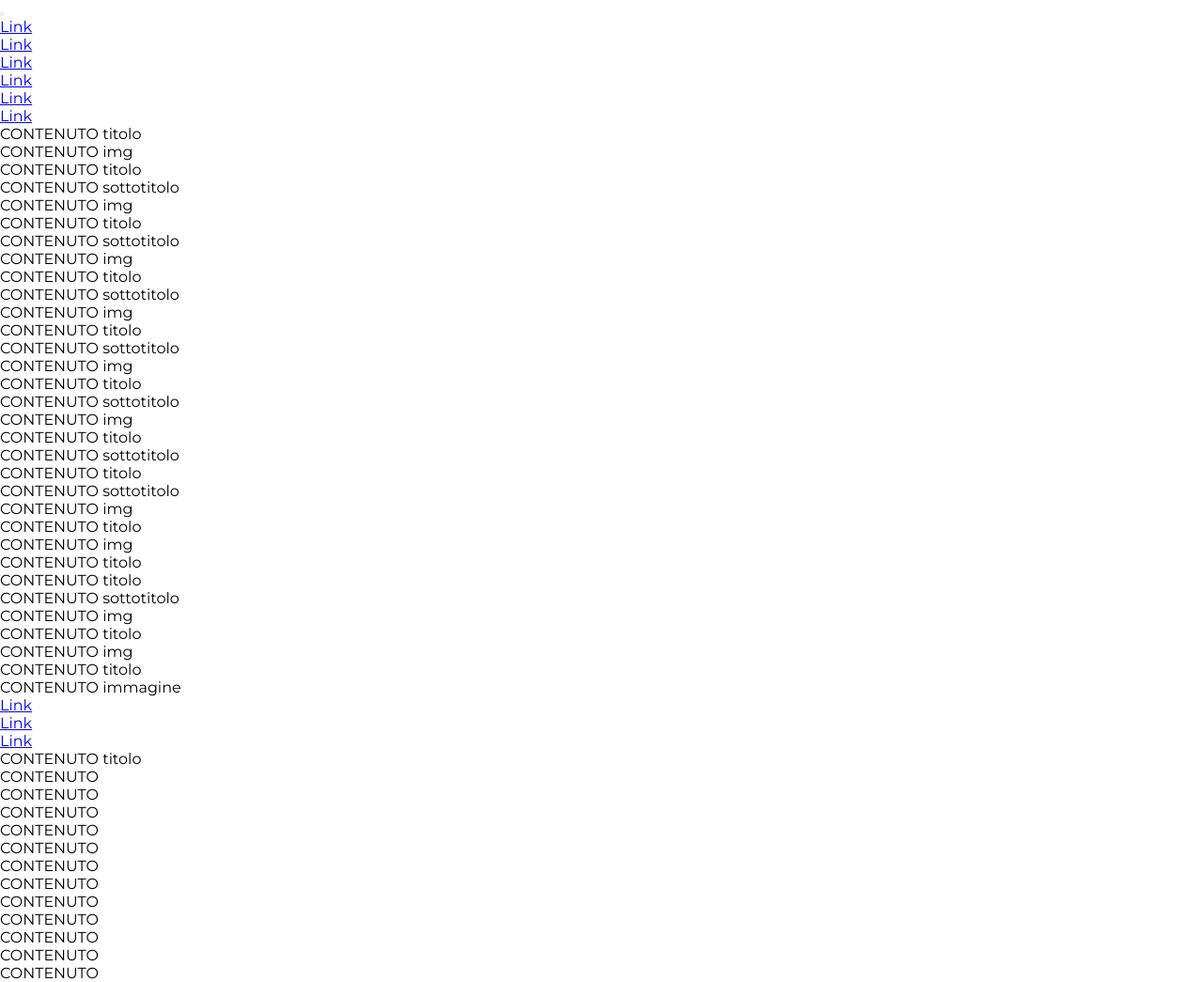
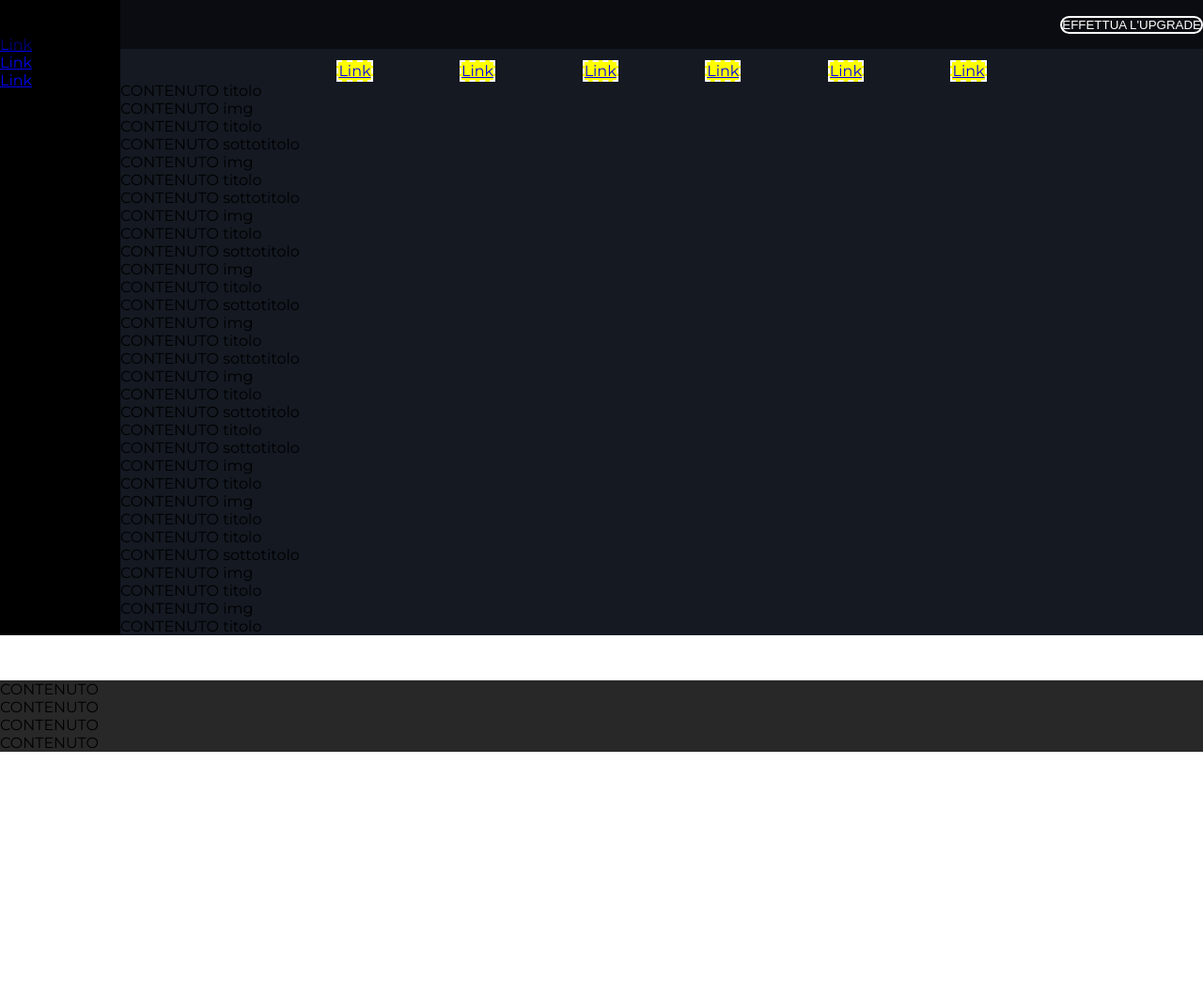
Before and after one commit to LorenzoNicco/html-css-spotifyweb, a plain HTML site: page index.html in a window 1280 px wide. Shown: the whole page at 94% size. After the commit the page ends 800 px from the top, so only its background shows below. Drawn offline with Linux system fonts and the light colour scheme.

Commit message:
Add debug nav pagine e upgrade banner / Fix aside

```diff
--- a/css/common.css
+++ b/css/common.css
@@ -9,3 +9,18 @@
 body {
     font-family: 'Montserrat', sans-serif;
 }
+
+ul {
+    list-style: none;
+}
+
+/* FLEX */
+.container-flex {
+    display: flex;
+    justify-content: space-between;
+}
+
+/* VARIABILI */
+:root {
+    --debug-border: 2px dashed white;
+}
--- a/css/debug.css
+++ b/css/debug.css
@@ -0,0 +1,7 @@
+/***********************
+ navigazione pagine
+************************/
+.debug .page-nav li {
+    border: var(--debug-border);
+    background-color: yellow;
+}
--- a/css/style.css
+++ b/css/style.css
@@ -0,0 +1,62 @@
+#app-screen {
+    min-height: 600px;
+}
+
+/*********************************************
+ INTERFACCIA
+*********************************************/
+#main-viewport {
+    background-color: #141922;
+    width: 90%;
+}
+
+/***********************
+ sezione upgrade
+************************/
+.upgrade-banner {
+    background-color: rgba(0, 0, 0, 0.5);
+    width: 100%;
+    position: fixed;
+    top: 0;
+    left: 0;
+    text-align: right;
+    padding: 1rem 0;
+}
+
+.upgrade-banner > button {
+    background-color: transparent;
+    border: 2px solid white;
+    color: white;
+    border-radius: 20px;
+}
+
+/***********************
+ navigazione pagine
+************************/
+.page-nav {
+    margin-top: 4rem;
+}
+
+.page-nav > ul {
+    width: 60%;
+    margin: 0 auto;
+}
+
+/*********************************************
+ SEZIONE LATERALE
+*********************************************/
+aside {
+    background-color: black;
+    width: 10%;
+}
+
+/*********************************************
+ CONSOLE
+*********************************************/
+#console {
+    background-color: #282828;
+    width: 100%;
+    position: fixed;
+    bottom: 0;
+    right: 0;
+}
--- a/index.html
+++ b/index.html
@@ -18,19 +18,64 @@
 
     <title>Spotify web</title>
 </head>
-<body>
+<body class="debug">
     <!-- MAIN -->
-    <main>
+    <main id="app-screen" class="container-flex">
+        <!-- SEZIONE LATERALE -->
+        <aside>
+            <header>
+                <div class="logo">CONTENUTO immagine</div>
+            </header>
+
+            <main>
+                <nav>
+                    <ul>
+                        <li>
+                            <a href="#">Link</a>
+                        </li>
+                        <li>
+                            <a href="#">Link</a>
+                        </li>
+                        <li>
+                            <a href="#">Link</a>
+                        </li>
+                    </ul>
+                </nav>
+
+                <div>
+                    <div>CONTENUTO titolo</div>
+
+                    <div>CONTENUTO</div>
+                </div>
+
+                <div class="playlists">
+                    <ul>
+                        <li>CONTENUTO</li>
+                        <li>CONTENUTO</li>
+                        <li>CONTENUTO</li>
+                        <li>CONTENUTO</li>
+                        <li>CONTENUTO</li>
+                        <li>CONTENUTO</li>
+                        <li>CONTENUTO</li>
+                    </ul>
+                </div>
+            </main>
+
+            <footer>
+                <div class="aside-footer"></div>
+            </footer>
+        </aside>
+
         <!-- INTERFACCIA -->
-        <section>
+        <section id="main-viewport">
             <!-- sezione upgrade -->
-            <div>
-                <button></button>
+            <div class="upgrade-banner">
+                <button>EFFETTUA L'UPGRADE</button>
             </div>
 
             <!-- navigazione pagine -->
-            <nav>
-                <ul>
+            <nav class="page-nav">
+                <ul class="container-flex">
                     <li>
                         <a href="#">Link</a>
                     </li>
@@ -149,47 +194,6 @@
                 </div>
             </section>
         </section>
-
-        <!-- SEZIONE LATERALE -->
-        <aside>
-            <section id="lateral-bar">
-                <div class="logo">CONTENUTO immagine</div>
-
-                <nav>
-                    <ul>
-                        <li>
-                            <a href="#">Link</a>
-                        </li>
-                        <li>
-                            <a href="#">Link</a>
-                        </li>
-                        <li>
-                            <a href="#">Link</a>
-                        </li>
-                    </ul>
-                </nav>
-
-                <div>
-                    <div>CONTENUTO titolo</div>
-
-                    <div>CONTENUTO</div>
-                </div>
-
-                <div class="playlists">
-                    <ul>
-                        <li>CONTENUTO</li>
-                        <li>CONTENUTO</li>
-                        <li>CONTENUTO</li>
-                        <li>CONTENUTO</li>
-                        <li>CONTENUTO</li>
-                        <li>CONTENUTO</li>
-                        <li>CONTENUTO</li>
-                    </ul>
-                </div>
-
-                <div class="aside-footer"></div>
-            </section>
-        </aside>
     </main>
 
     <!-- CONSOLE -->
```
